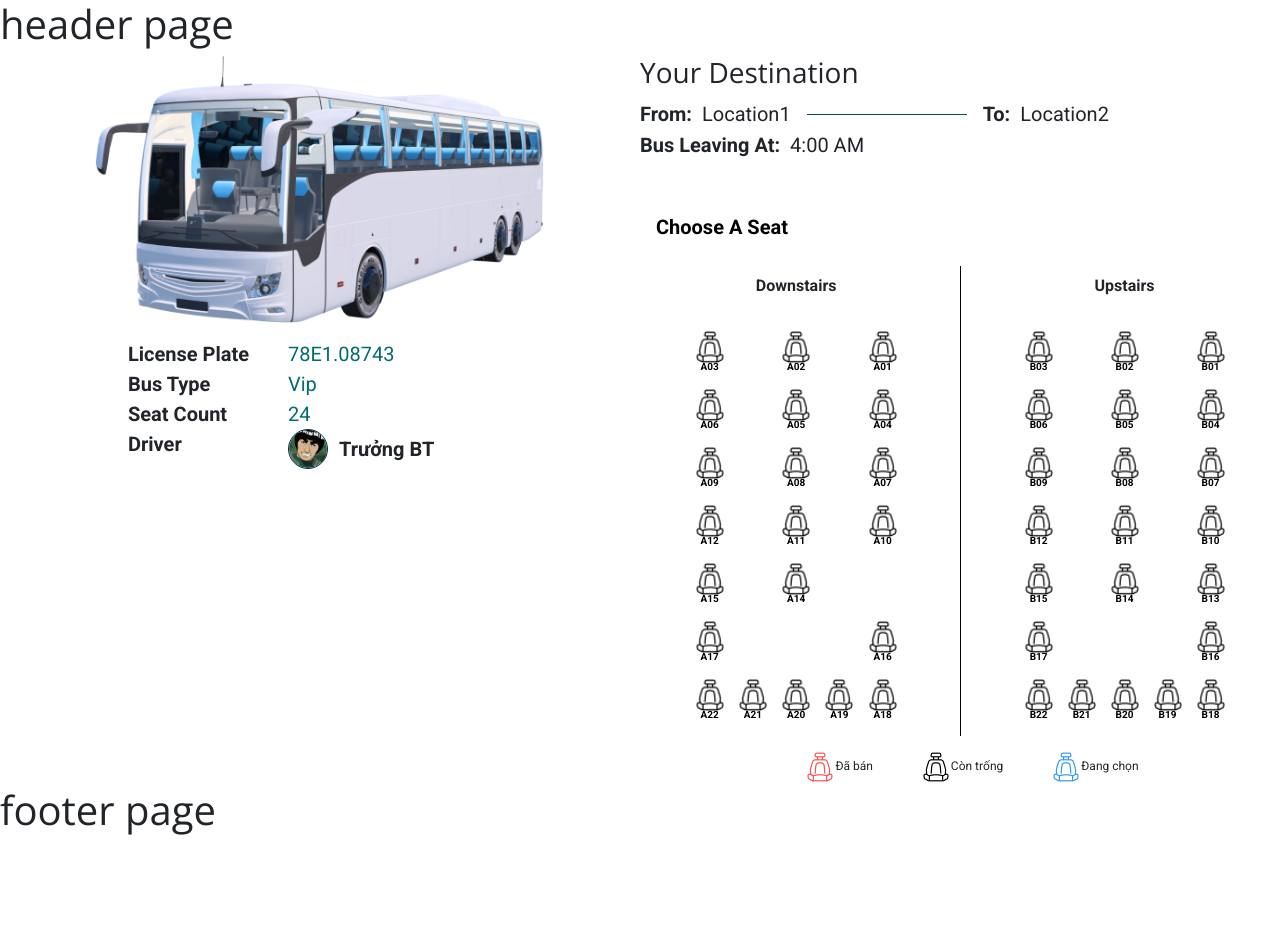
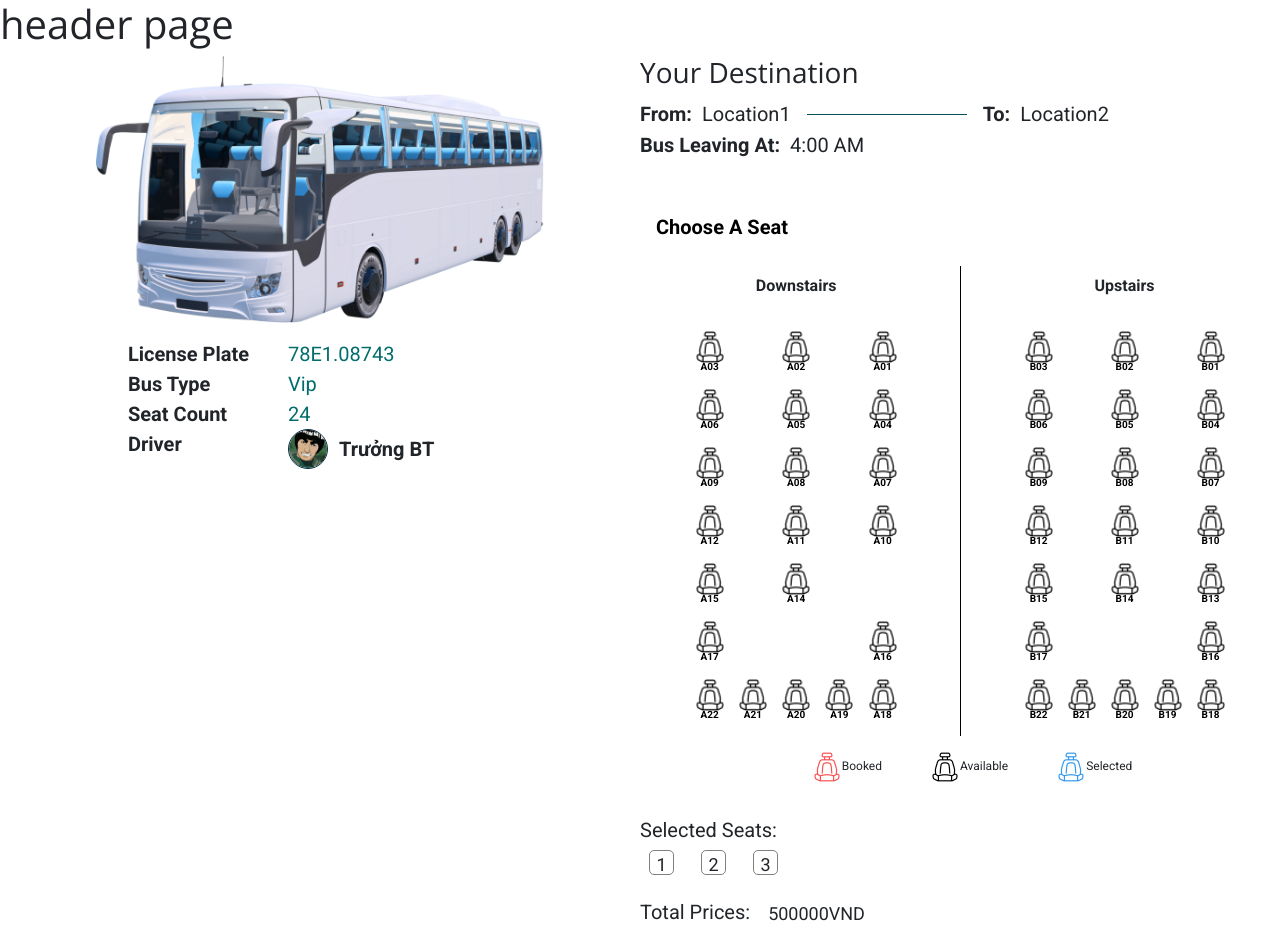
Before and after one commit to BT2701/bus-ticket-booking-frontend, a React (Create React App) app: page /schedule/detail in a window 1280 px wide. Shown: the top 943 px of the page. Before the commit the page ends 842 px from the top, so only its background shows below. Built offline with nearby package versions, Linux system fonts and the light colour scheme.

Commit message:
updated: selected seat

```diff
--- a/package.json
+++ b/package.json
@@ -15,6 +15,7 @@
     "axios": "^1.7.7",
     "bootstrap": "^5.3.3",
     "react": "^18.3.1",
+    "react-bootstrap": "^2.10.5",
     "react-dom": "^18.3.1",
     "react-hook-form": "^7.53.0",
     "react-router-dom": "^6.26.2",
--- a/src/Components/Schedule/ScheduleDetail.jsx
+++ b/src/Components/Schedule/ScheduleDetail.jsx
@@ -5,6 +5,7 @@ import Selected from '../../Static/IMG/selected.png'
 import Available from '../../Static/IMG/available.png'
 import BusDefault from '../../Static/IMG/bus.png'
 import Guy from '../../Static/IMG/guy.jpg'
+import { Button } from 'react-bootstrap'; // For Bootstrap Button
 
 const ScheduleDetail = () => {
   return (
@@ -84,7 +85,7 @@ const ScheduleDetail = () => {
                             <td key={seatIndex} className="relative mt-1 flex justify-center text-center">
                                 {seat ? (
                                     <>
-                                        <img width="32" src={Available} alt="seat icon" />
+                                        <img width="32" src={Available} alt="seat icon" className='schedule-seat-img' />
                                         <span
                                             className={`absolute text-sm font-semibold lg:text-[10px]  'text-[#A2ABB3]' top-1 schedule-seat-name`}
                                         >
@@ -124,7 +125,7 @@ const ScheduleDetail = () => {
                               <td key={seatIndex} className="relative mt-1 flex justify-center text-center">
                                   {seat ? (
                                       <>
-                                          <img width="32" src={Available} alt="seat icon" />
+                                          <img width="32" src={Available} alt="seat icon" className='schedule-seat-img'/>
                                           <span
                                               className={`absolute text-sm font-semibold lg:text-[10px] 'text-[#A2ABB3]' top-1 schedule-seat-name`}
                                           >
@@ -148,20 +149,31 @@ const ScheduleDetail = () => {
               <div className="ml-4 mt-5 flex flex-col gap-4 text-[13px] font-normal schedule-seat-note">
                 <span className="mr-8 flex items-center seat-noted">
                   <img src={Booked} alt="" />
-                  Đã bán
+                  Booked
                 </span>
                 <span className="mr-8 flex items-center seat-noted">
-                  <img src={Available} alt="" />Còn trống
+                  <img src={Available} alt="" />Available
                 </span><span className=" flex items-center seat-noted">
                   <img src={Selected} alt="" />
-                  Đang chọn
+                  Selected
                 </span>
 
               </div>
             </div>
           </div>
         </div>
-        <div className="schedule-right-bot"></div>
+        <div className="schedule-right-bot">
+          <h5>Selected Seats:</h5>
+          <div className="schedule-selected-seat-container">
+            <div className="schedule-selected-seat-box">1</div>
+            <div className="schedule-selected-seat-box">2</div>
+            <div className="schedule-selected-seat-box">3</div>
+          </div>
+          <div className="schedule-total-prices">
+            <h5>Total Prices:</h5> <span>500000VND</span>
+          </div>
+          <Button className='btn btn-primary'>Processed to Checkout</Button>
+        </div>
       </div>
     </div>
   );
--- a/src/Components/Schedule/schedule.css
+++ b/src/Components/Schedule/schedule.css
@@ -158,3 +158,35 @@ h1, h2, h3 {
     color: black;
     /* color: rgb(3, 125, 173); */
 }
+.schedule-seat-img{
+    cursor: pointer;
+}
+
+
+.schedule-right-bot{
+    margin-top: 2em;
+}
+.schedule-selected-seat-container{
+    display: flex;
+}
+.schedule-selected-seat-box{
+    width: 25px;
+    height: 25px;
+    border: 1px solid gray;
+    font-size: 18px;
+    text-align: center;
+    border-radius: 5px;
+    margin: 0 1em 0.5em 0.5em;
+}
+.schedule-total-prices{
+    margin-top: 1em;
+    display: flex;
+    text-align: center;
+    /* align-items: center; */
+}
+.schedule-total-prices>span{
+    font-size: 18px;
+    text-align: center;
+    margin-left: 1em;
+    margin-bottom: 1em;
+}
```
Also changed, not shown: 1 other file (tests, documents, lock files or other folders).
